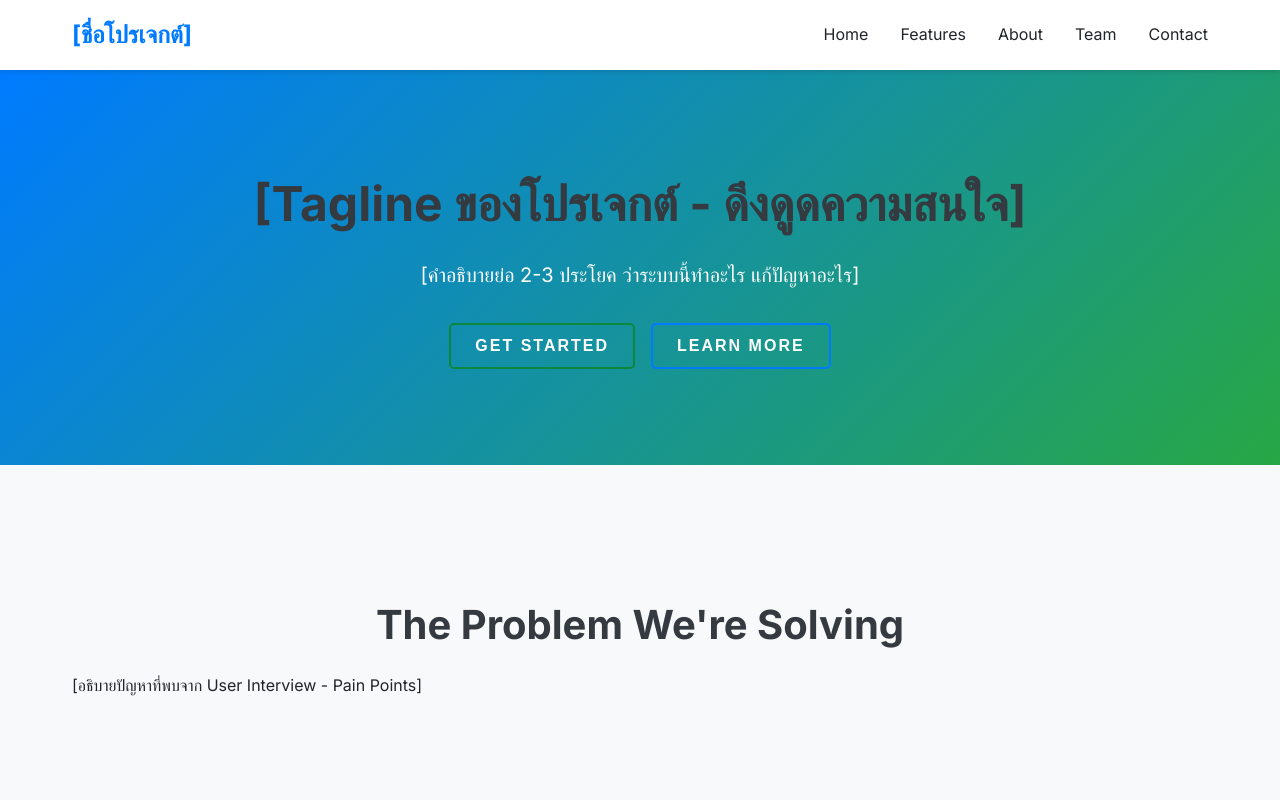
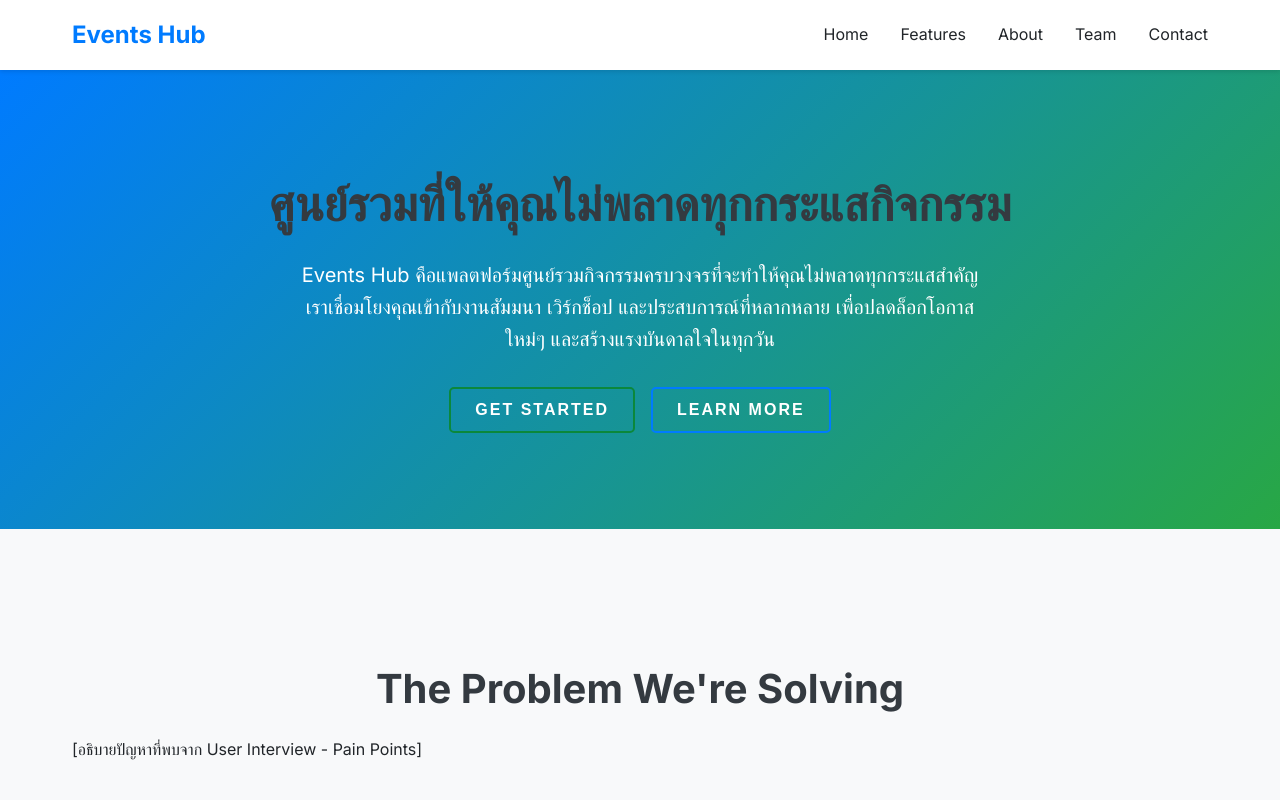
Before and after one commit to cpecodebattle/cpecodebattle.github.io, a plain HTML site: page index.html in a window 1280 px wide. Shown: the top 800 px of the page. Drawn offline with Linux system fonts and the light colour scheme.

Commit message:
adjust  tranform button

```diff
--- a/css/style.css
+++ b/css/style.css
@@ -81,6 +81,7 @@ body {
 
 .btn-secondary:hover {
     background-color: var(--primary-color);
+    transform: translateY(-2px);
     color: white;
 }
 
--- a/index.html
+++ b/index.html
@@ -23,7 +23,7 @@
         <div class="container">
             <!-- Logo -->
             <div class="logo">
-                <h1>[ชื่อโปรเจกต์]</h1>
+                <h1>Events Hub</h1>
                 <!-- หรือใช้รูปภาพ: <img src="assets/images/logo.png" alt="Logo"> -->
             </div>
 
@@ -47,10 +47,10 @@
         <section id="home" class="hero-section">
             <div class="container">
                 <h2 class="hero-title">
-                    [Tagline ของโปรเจกต์ - ดึงดูดความสนใจ]
+                    ศูนย์รวมที่ให้คุณไม่พลาดทุกกระแสกิจกรรม
                 </h2>
                 <p class="hero-description">
-                    [คำอธิบายย่อ 2-3 ประโยค ว่าระบบนี้ทำอะไร แก้ปัญหาอะไร]
+                    Events Hub คือแพลตฟอร์มศูนย์รวมกิจกรรมครบวงจรที่จะทำให้คุณไม่พลาดทุกกระแสสำคัญ เราเชื่อมโยงคุณเข้ากับงานสัมมนา เวิร์กช็อป และประสบการณ์ที่หลากหลาย เพื่อปลดล็อกโอกาสใหม่ๆ และสร้างแรงบันดาลใจในทุกวัน
                 </p>
                 <div class="hero-cta">
                     <button class="btn btn-primary">Get Started</button>
```
